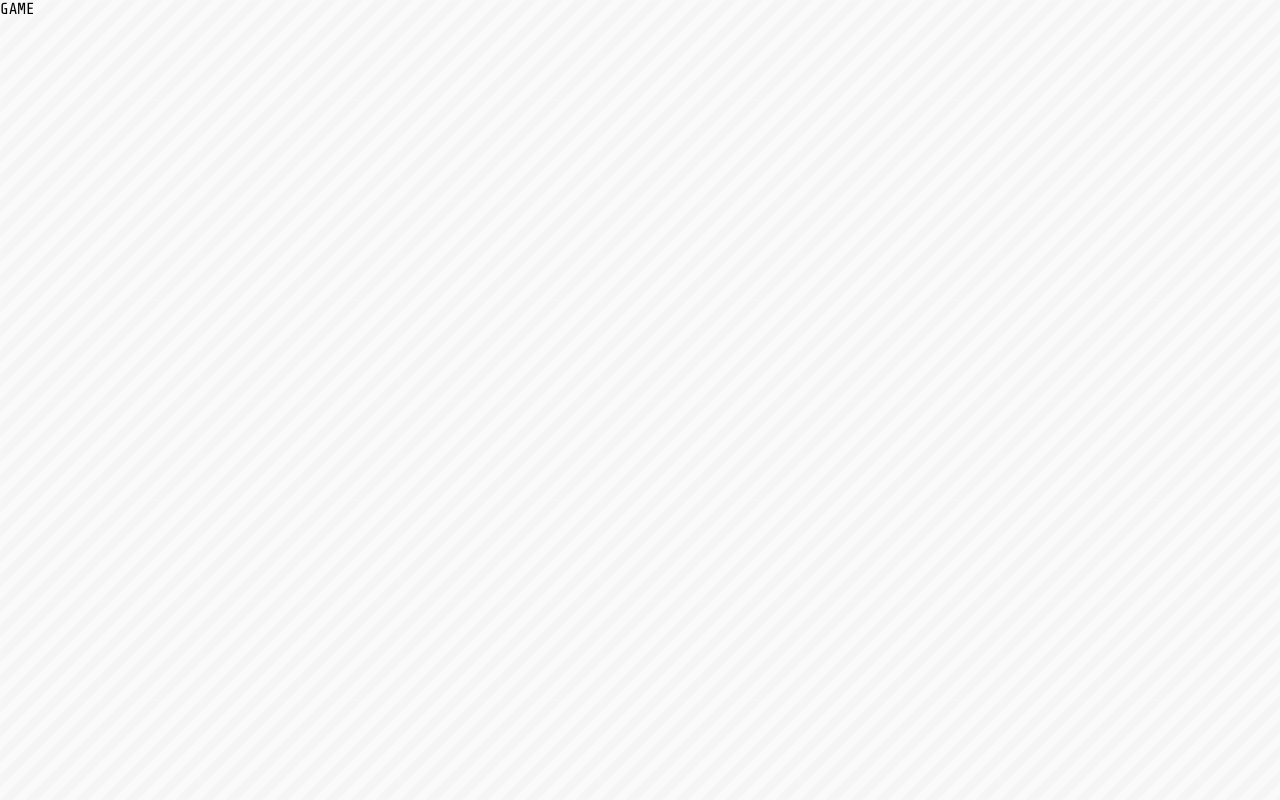
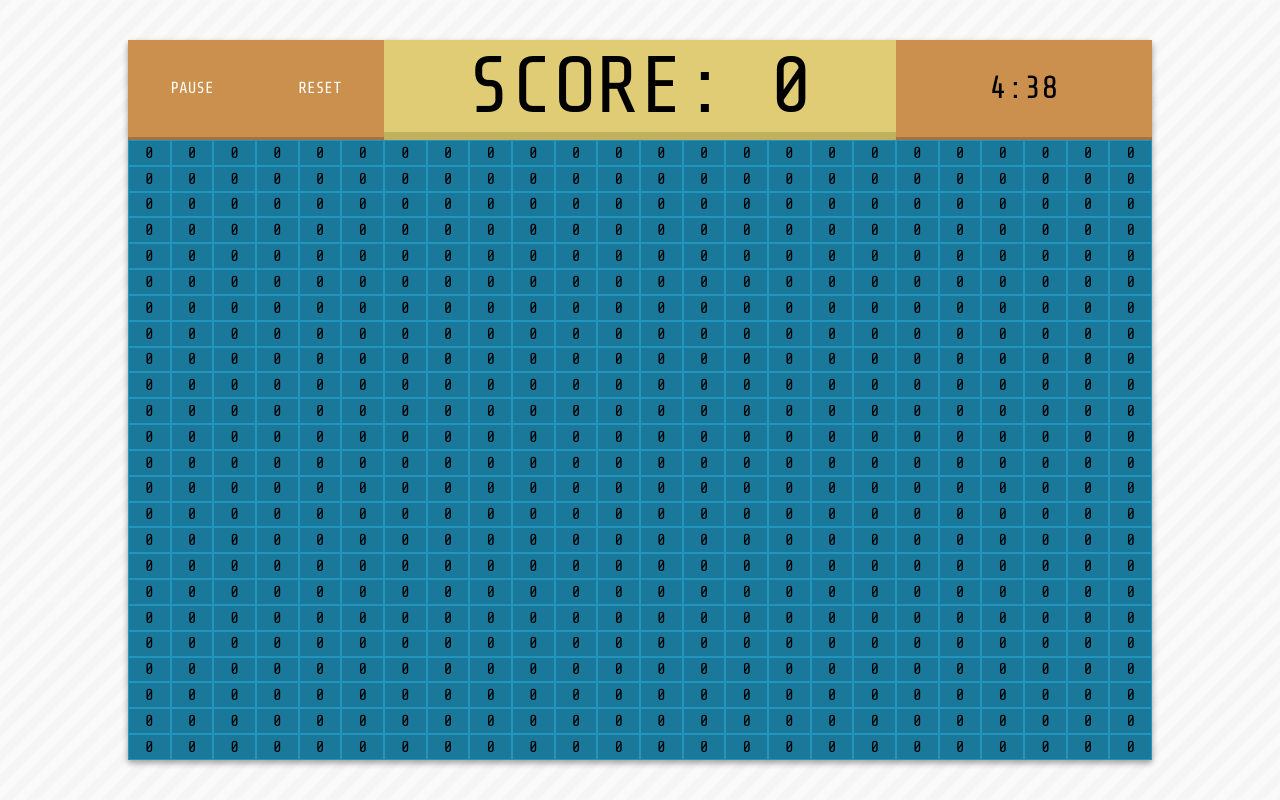
Before and after one commit to AravindVasudev/Minesweeper, an Angular app: page / in a window 1280 px wide. Both pictures are taken after a click on the button "Play". Built offline with nearby package versions, Linux system fonts and the light colour scheme.

Commit message:
Added GameComponent layout

```diff
--- a/src/app/game/game.component.html
+++ b/src/app/game/game.component.html
@@ -1,3 +1,13 @@
 <div id="game">
-  GAME
+  <button id="pause" class="button" (click)="emitPauseEvent()">PAUSE</button>
+  <button id="reset" class="button" (click)="emitBeginEvent()">RESET</button>
+  <span id="score">SCORE: 0</span>
+  <span id="time">4:38</span>
+  <main>
+    <div class="row" *ngFor="let row of game.board; let i = index">
+      <div class="col" *ngFor="let cell of row; let j = index">
+        {{ cell }}
+      </div>
+    </div>
+  </main>
 </div>
--- a/src/app/game/game.component.scss
+++ b/src/app/game/game.component.scss
@@ -1,7 +1,17 @@
 #game {
     // Size
-    height: 100%;
-    width: 100%;
+    height: 90vh;
+    width: 80vw;
+
+    background: white;
+    box-shadow: 0 3px 6px rgba(0,0,0,0.16), 0 3px 6px rgba(0,0,0,0.23);
+
+    display: grid;
+    grid-template-columns: 1fr 1fr 4fr 2fr;
+    grid-template-rows: 1fr 8fr;
+    grid-template-areas:
+        "pause reset score time"
+        "board board board board";
 }
 
 :host {
@@ -12,4 +22,77 @@
     // Size
     height: 100%;
     width: 100%;
+
+    // Flex
+    display: flex;
+    justify-content: center;
+    align-items: center;
 }
+
+#pause {
+    grid-area: pause;
+    height: 100%;
+}
+
+#reset {
+    grid-area: reset;
+    height: 100%;
+}
+
+#score {
+    grid-area: score;
+
+    // Flex
+    display: flex;
+    justify-content: center;
+    align-items: center;
+
+    // Font
+    font-size: 5em;
+
+    background: #dfcc74;
+    border-bottom: 0.1em solid #c2b061;
+}
+
+#time {
+    grid-area: time;
+
+    // Flex
+    display: flex;
+    justify-content: center;
+    align-items: center;
+
+    // Font
+    font-size: 2em;
+
+    background: #CB904D;
+    border-bottom: 0.1em solid #A2733D;
+}
+
+main {
+    grid-area: board;
+    background: linear-gradient(141deg, #9fb8ad 0%, #1fc8db 51%, #2cb5e8 75%);
+
+    // Flex
+    display: flex;
+    flex-direction: column;
+}
+
+.row {
+    flex: 1;
+    width: 100%;
+
+    display: flex;
+}
+
+.col {
+    flex: 1;
+
+
+    display: flex;
+    align-items: center;
+    justify-content: center;
+
+    border: 0.01em solid #2295be;
+    background: #1a789b;
+}
--- a/src/app/game/game.component.ts
+++ b/src/app/game/game.component.ts
@@ -1,5 +1,6 @@
 import { Component, EventEmitter, Output, HostListener } from '@angular/core';
 import { States } from '../states';
+import { Minesweeper } from '../minesweeper';
 
 @Component({
   selector: 'game',
@@ -7,6 +8,8 @@
   styleUrls: ['./game.component.scss']
 })
 export class GameComponent {
+  game: Minesweeper = new Minesweeper();
+
   @Output() updateState = new EventEmitter();
 
   constructor() { }
@@ -16,4 +19,8 @@
     this.updateState.emit(States.PAUSE);
   }
 
+  emitBeginEvent() {
+    this.updateState.emit(States.BEGIN);
+  }
+
 }
--- a/src/app/menu/menu.component.html
+++ b/src/app/menu/menu.component.html
@@ -1,6 +1,6 @@
 <div id="menu">
     <div class="menu-content">
         <h1 id="title">Minesweeper</h1>
-        <button id="playButton" (click)="playButton()">{{ isPauseState === true ? "Resume" : "Play" }}</button>
+        <button id="playButton" class="button" (click)="playButton()">{{ isPauseState === true ? "Resume" : "Play" }}</button>
     </div>
 </div>
--- a/src/app/menu/menu.component.scss
+++ b/src/app/menu/menu.component.scss
@@ -19,15 +19,3 @@
     height: 100%;
     width: 100%;
 }
-
-#title {
-}
-
-#playButton {
-    height: 6em;
-    width: 100%;
-
-    border: none;
-    background: #cb904d;
-    color: white;
-}
--- /dev/null
+++ b/src/app/minesweeper.ts
@@ -0,0 +1,10 @@
+export class Minesweeper {
+    board: number[][];
+
+    constructor() {
+        this.board = new Array(24);
+        for (let i = 0; i < 24; i++) {
+            this.board[i] = new Array(24).fill(0);
+        }
+    }
+}
--- a/src/styles.scss
+++ b/src/styles.scss
@@ -10,3 +10,17 @@
     background: #f5f5f5 url('./assets/images/bg.png') repeat top left;
     font-family: 'Share Tech Mono', monospace;
 }
+
+.button {
+    height: 6em;
+    width: 100%;
+
+    border: none;
+    border-bottom: 0.2em solid #A2733D;
+    background: #CB904D;
+    color: white;
+}
+
+.button:active {
+    background: #A2733D;
+}
```
